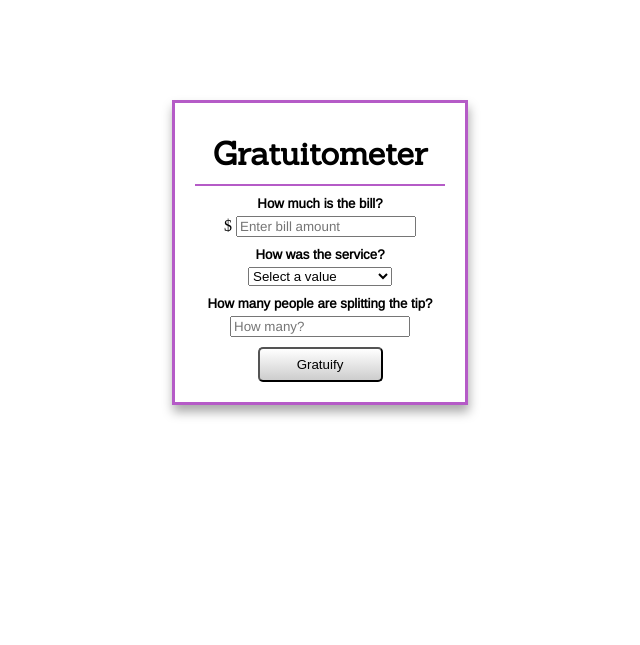
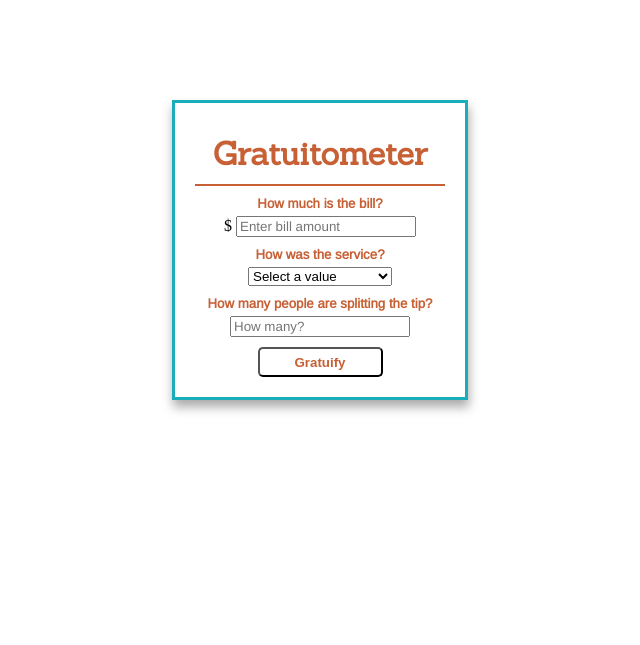
Before and after one commit to danremel/js-tip-calcuator, a PHP site: page / in a window 1280 px wide. Shown: the top 645 px of the page, without its empty margins (328-968 px from the left). Run offline with PHP 8.4, Linux system fonts and the light colour scheme; some libraries are stand-ins or nearby versions.

Commit message:
front end tweaks

```diff
--- a/styles.css
+++ b/styles.css
@@ -5,14 +5,15 @@ body {
 }
 button {
     width: 50%;
-    height: 35px;
+    height: 30px;
     border-radius: 5px;
     background: #ffffff;
-    background: linear-gradient(180deg, #ffffff 0%, #cdcdcd 100%);
+    color: #c76034;
+    font-weight: bold;
 }
 .container {
     width: 250px;
-    border: 3px solid #b55bc7;
+    border: 3px solid #1badba;
     box-shadow: 1px 7px 10px #aaa;
     display: flex;
     flex-direction: column;
@@ -23,6 +24,7 @@ button {
 }
 h5 {
     font-family: "Arimo", sans-serif;
+    color: #c76034;
     margin: 0;
     padding-bottom: 5px;
 }
@@ -34,7 +36,8 @@ input {
 }
 .title {
     font-family: "Sanchez", serif;
+    color: #c76034;
     margin: 0;
     padding: 10px;
-    border-bottom: 2px solid #b55bc7;
+    border-bottom: 2px solid #c76034;
 }
```
